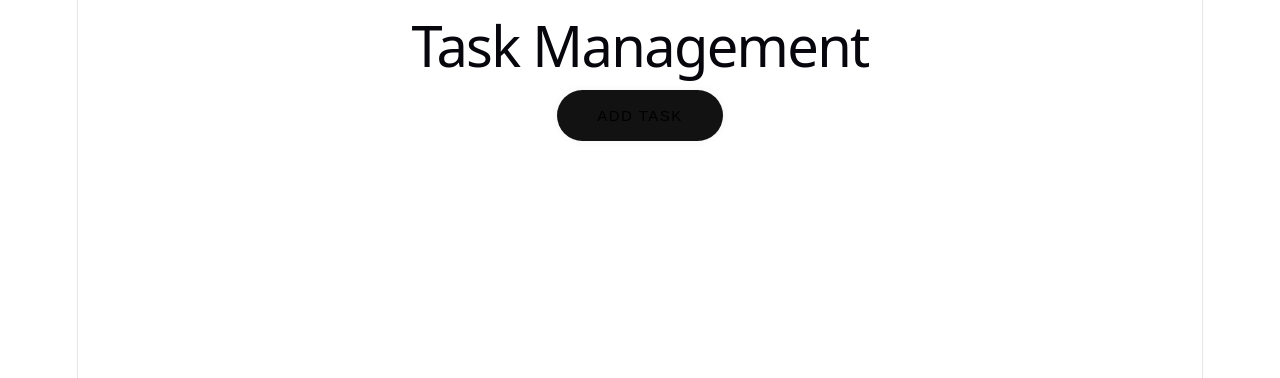
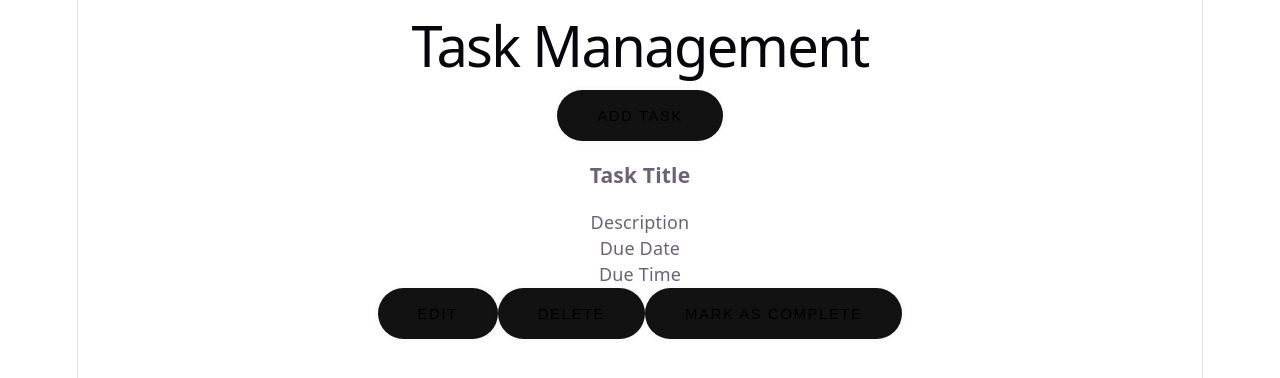
Before and after one commit to sekhtajulislam/Task-Management, a React (Vite) app: page / in a window 1280 px wide. Shown: the top 378 px of the page. Built offline with nearby package versions, Linux system fonts and the light colour scheme; the HTML template or start-up script is replaced by a standard one.

Commit message:
Added the card component

```diff
--- a/src/App.jsx
+++ b/src/App.jsx
@@ -3,12 +3,13 @@ import Header from "./components/header"
 import AddTask from "./components/addtask"
 import TaskForm from "./pages/taskform";
 import {Routes,Route} from "react-router-dom";
+import Card from "./components/card"
 function App() {
   return (
     <div>
       <Header />
       <Routes>
-        <Route path="/" element={<AddTask />} />
+        <Route path="/" element={<><AddTask /><Card /></>} />
         <Route path="/add-task" element={<TaskForm />} />
       </Routes>
     </div>
--- /dev/null
+++ b/src/components/card.jsx
@@ -0,0 +1,18 @@
+import React from "react"
+function Card(){
+    return(
+        <div>
+            <h3>Task Title</h3>
+            <p>Description</p>
+            <p>Due Date</p>
+            <p>Due Time</p>
+            <div>
+            <button>Edit</button>
+            <button>Delete</button>
+            <button>Mark as Complete</button>
+            </div>
+        </div>
+    )
+}
+
+export default Card
```
